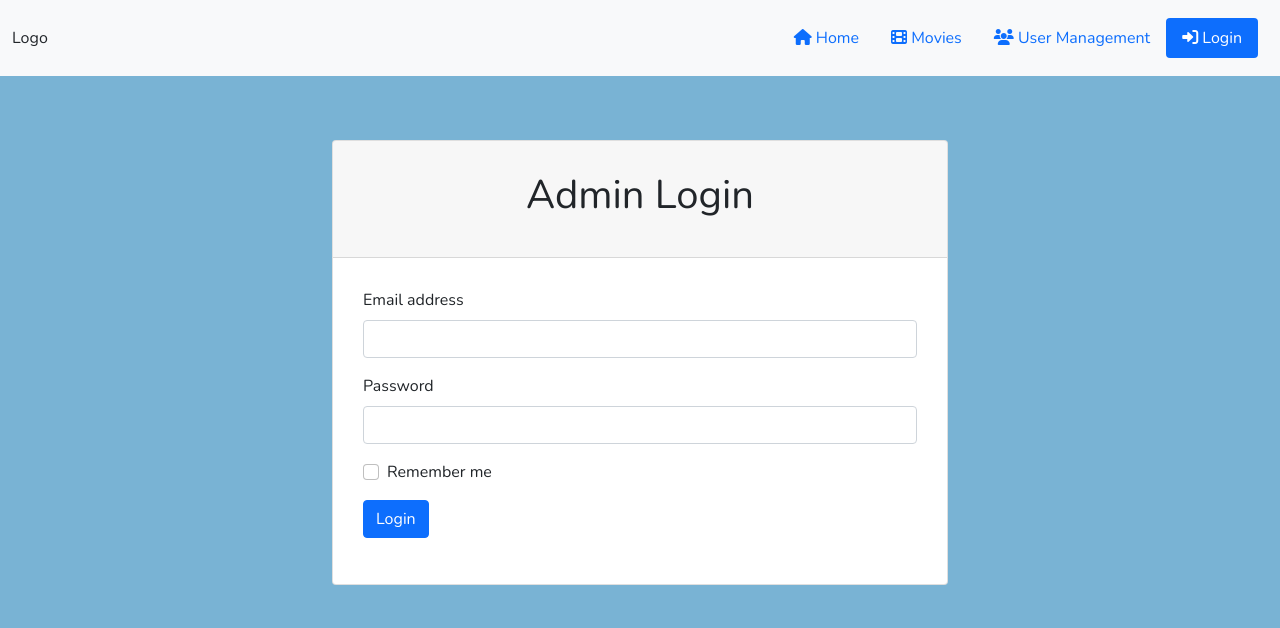
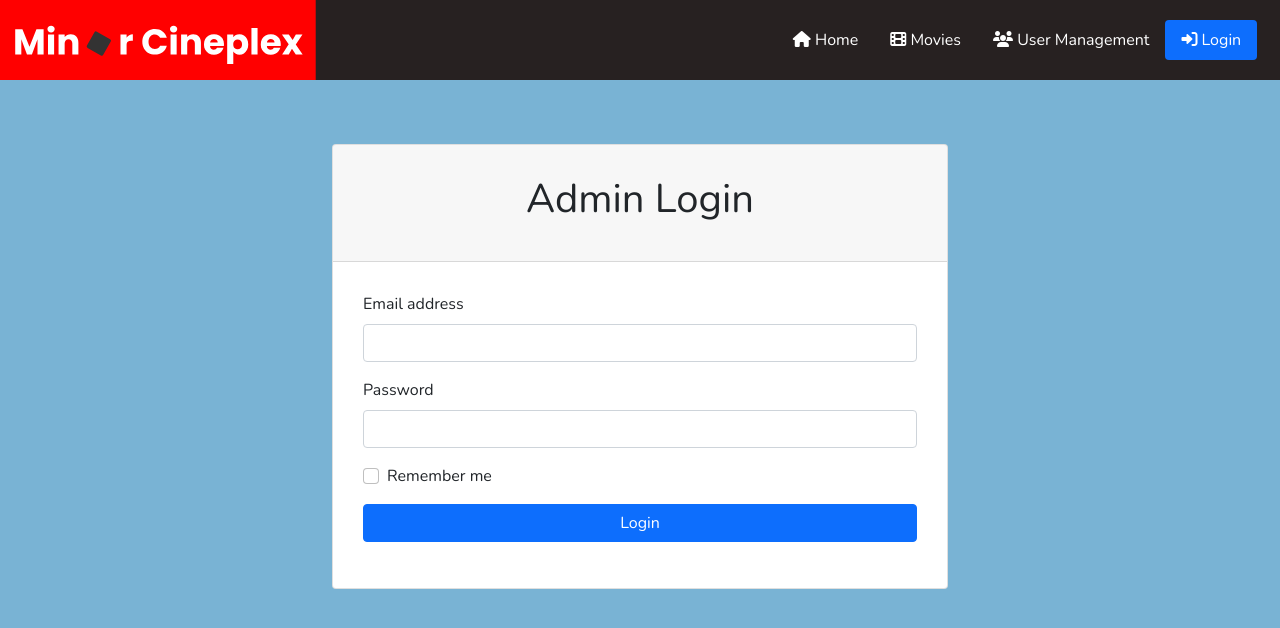
Before and after one commit to Silberweich/Y2T2_WebProg, a React (Create React App) app: page /adminlogin in a window 1280 px wide. Shown: the top 628 px of the page. Built offline with nearby package versions, Linux system fonts and the light colour scheme.

Commit message:
Decorated Navbar

```diff
--- a/public/index.html
+++ b/public/index.html
@@ -3,7 +3,7 @@
 <head>
     <meta charset="UTF-8">
     <meta name="viewport" content="width=device-width, initial-scale=1.0">
-    <title>Call Api</title>
+    <title>Minor Cineplex</title>
     <!-- Load bootstrap -->
     <link href="https://cdn.jsdelivr.net/npm/bootstrap@5.1.3/dist/css/bootstrap.min.css" rel="stylesheet" integrity="sha384-1BmE4kWBq78iYhFldvKuhfTAU6auU8tT94WrHftjDbrCEXSU1oBoqyl2QvZ6jIW3" crossorigin="anonymous">
     <link href="https://fonts.googleapis.com/css2?family=Nunito&display=swap" rel="stylesheet">
--- /dev/null
+++ b/src/Components/global.css
@@ -0,0 +1,4 @@
+.navbar-light .nav-item .nav-link:focus {
+    color: red;
+    background-color: azure;
+}
--- a/src/Components/login.js
+++ b/src/Components/login.js
@@ -75,7 +75,7 @@ class LoginForm extends Component {
                                     <input type="checkbox" className="form-check-input" id="rememberMeForCenturies" />
                                     <label htmlFor="rememberMeForCenturies" className="form-check-label">Remember me</label>
                                 </div>
-                                <button type="submit" className="btn btn-primary" onClick={(e) => this.login(e)}>Login</button>
+                                <button type="submit" className="btn btn-primary" style={{ width: "100%" }} onClick={(e) => this.login(e)}>Login</button>
                             </fieldset>
                         </form>
                     </div>
--- a/src/Components/navbar.js
+++ b/src/Components/navbar.js
@@ -2,14 +2,8 @@ import React from 'react'
 import { Link } from "react-router-dom";
 import styled from 'styled-components';
 import Login from './login'
-
-const TopMenu = styled.nav`
-    display: flex;
-    flex-direction: row;
-    justify-content: left;
-    margin: 0px;
-    background-color: #71F8D3;
-`;
+import MClogo from '../Assets/minor_logo.svg'
+import './global.css'
 
 const Myul = styled.ul`
     padding: 10px;
@@ -20,8 +14,26 @@ const Myli = styled.li`
 `;
 
 const MyLink = styled(Link)`
-    color: black;
-    text-decoration: none;
+    color: white;
+    height: 100%;
+    &:hover {
+        color: red;
+        opacity: 80%;
+        transition: 0.3s;
+    }
+`;
+
+const LogoLink = styled(Link)`
+    background-image: linear-gradient(to right, rgba(255, 255, 255, 0) 50%, #ff0000 50%);
+    background-position: -0% 0;
+    background-size: 200% auto;
+    transition: background-position 0.5s ease-out;
+    padding: 15px 1%;
+    overflow: hidden;
+    &:hover {
+        background-position: -99.99% 0;
+        overflow: hidden;
+    }
 `;
 
 class Nav extends React.Component {
@@ -35,7 +47,7 @@ class Nav extends React.Component {
     }
 
     handleClick(e) {
-        if (this.state.isLoggedIn === true){
+        if (this.state.isLoggedIn === true) {
             this.setState({
                 loginTxt: "Logout",
             })
@@ -49,22 +61,23 @@ class Nav extends React.Component {
 
     render() {
         return (
-            <nav className="navbar navbar-light bg-light">
-                <div className="container-fluid">
-                    <a>Logo</a>
-                <Myul className="nav nav-pills justify-content-end bg-light">
+            <nav className="navbar navbar-light" style={{ padding: 0, background:"#272121" }}>
+                <div className="container-fluid" style={{ padding: "0 1% 0 0"}}>
+                    <LogoLink to="/"><img src={MClogo} alt="Logo" height={50} /></LogoLink>
+                    <Myul className="nav nav-pills justify-content-end" >
                         <li className="nav-item">
-
-                        <Link className="nav-link" to="/"><i class="fa-solid fa-house" /> Home</Link>
+                            <MyLink className="nav-link" to="/"><i class="fa-solid fa-house" /> Home</MyLink>
                         </li>
                         <li className="nav-item">
-                        <Link className="nav-link" to="/adminmovies"><i class="fa-solid fa-film" /> Movies</Link>
+                            <MyLink className="nav-link" to="/adminmovies"><i class="fa-solid fa-film" /> Movies</MyLink>
                         </li>
                         <li className="nav-item">
-                        <Link className="nav-link" to="/adminusers"><i class="fa-solid fa-users" /> User Management</Link>
+                            <MyLink className="nav-link" to="/adminusers"><i class="fa-solid fa-users" /> User Management</MyLink>
                         </li>
                         <li className="nav-item">
-                        <Link className="nav-link active" to="/adminlogin" onClick={this.handleClick}><i class="fa-solid fa-right-to-bracket"/> {this.state.loginTxt}</Link>
+                            <MyLink className="nav-link active" to="/adminlogin" onClick={this.handleClick} >
+                                <i class="fa-solid fa-right-to-bracket" /> {this.state.loginTxt}
+                            </MyLink>
                         </li>
                     </Myul>
                 </div>
```
Also changed, not shown: src/Assets/minor_logo.svg (added), src/Assets/title_icon.png (added). Lines whose indentation alone changed are shown as unchanged.
